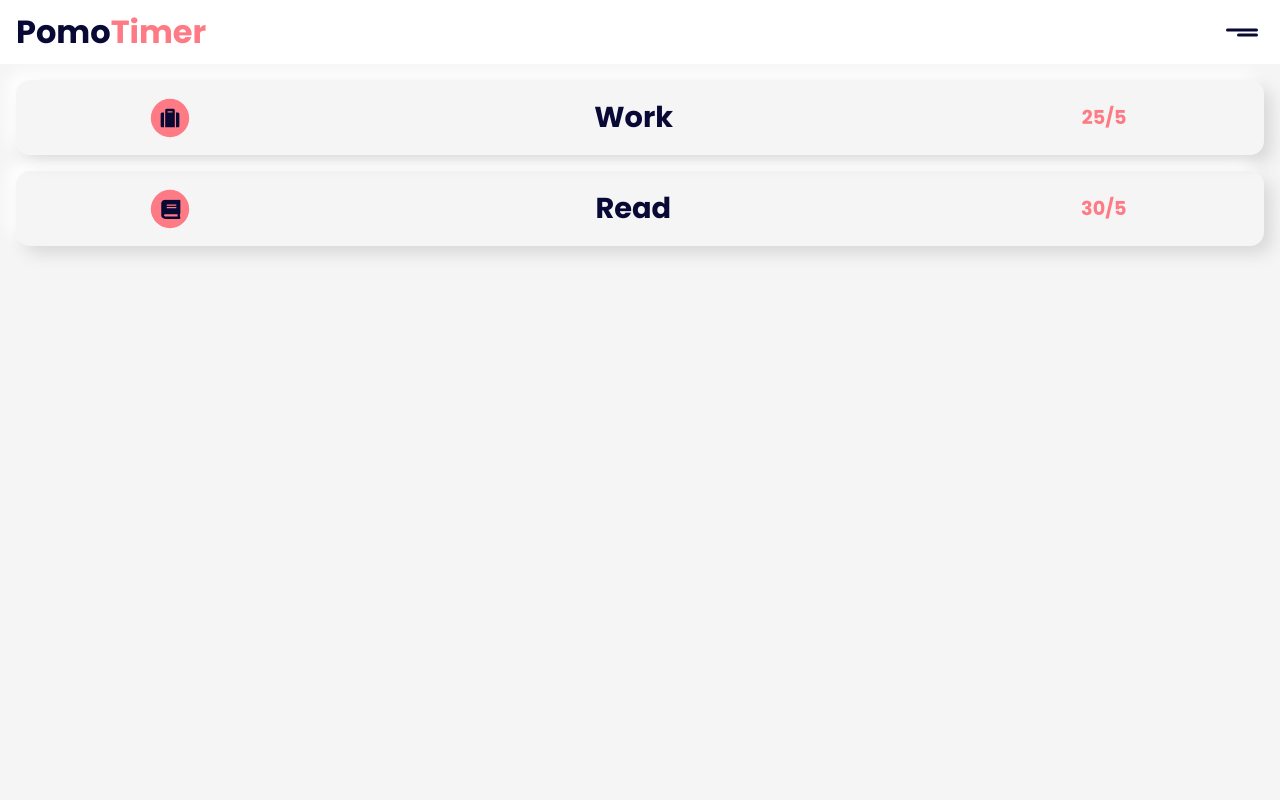
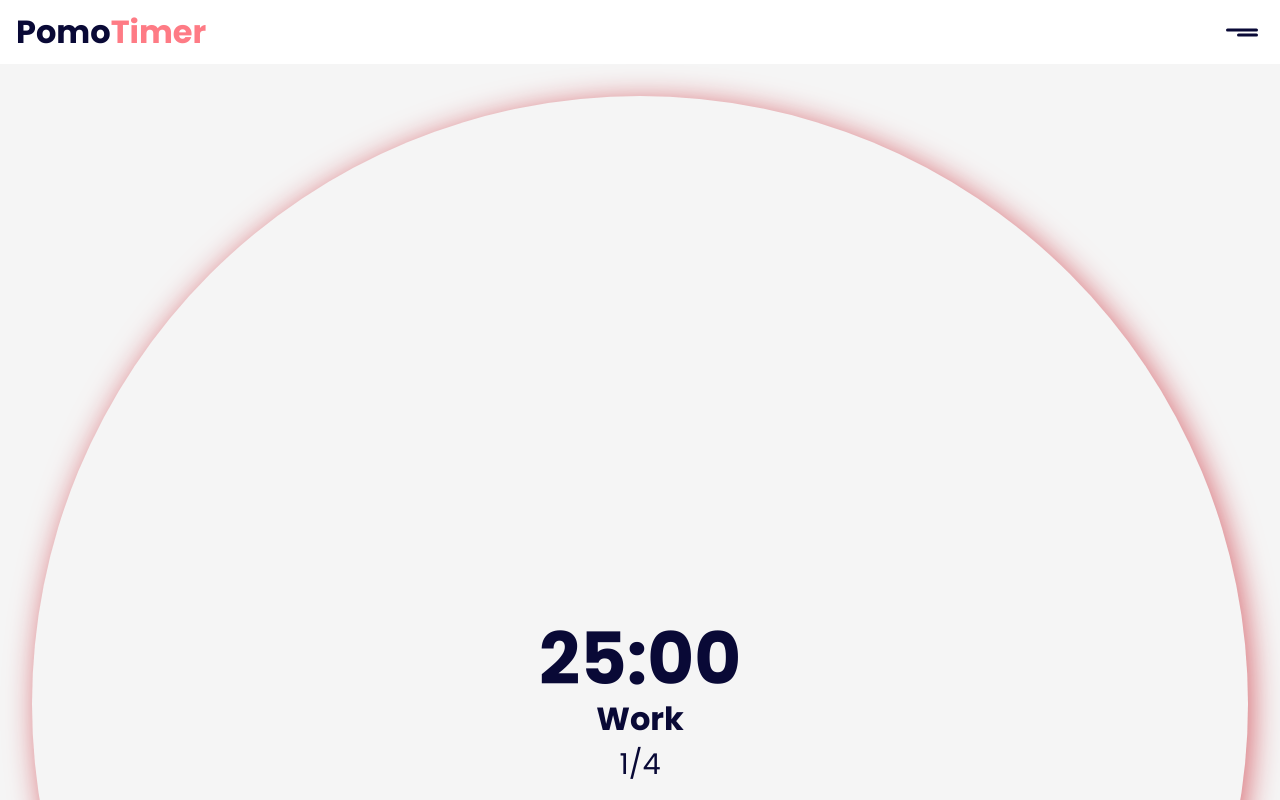
Before and after one commit to javi-diaz47/pomotimer, a Next.js app: page / in a window 1280 px wide. Shown: the top 800 px of the page. Built offline with nearby package versions, Linux system fonts and the light colour scheme.

Commit message:
feature: add timer

```diff
--- /dev/null
+++ b/components/Timer/index.jsx
@@ -0,0 +1,17 @@
+import styles from '@styles/components/Timer/index.module.css';
+
+function Timer() {
+  return (
+    <section className={styles.timer_wrapper}>
+      <article className={styles.timer}>
+        <div>
+          <h2>25:00</h2>
+          <span className={styles.timer_name}>Work</span>
+          <span className={styles.timer_sections}>1/4</span>
+        </div>
+     </article>
+   </section>
+  );
+}
+
+export { Timer };
--- a/pages/index.jsx
+++ b/pages/index.jsx
@@ -1,3 +1,4 @@
+import { Timer } from '@components/Timer';
 import Head from 'next/head';
 import { Cards } from '../components/Cards';
 import { Header } from '../components/Header';
@@ -12,8 +13,9 @@ export default function Home() {
         <link rel="icon" href="/favicon.ico" />
       </Head>
 
-      <Header />
       <main className={styles.main}>
+        <Header />
+        <Timer />
         <Cards />
       </main>
     </div>
--- a/styles/Home.module.css
+++ b/styles/Home.module.css
@@ -1,6 +1,8 @@
 .main {
+  display: grid;
+  gap: 2rem;
+}
 
-}
 
 .cards {
   display: grid;
--- /dev/null
+++ b/styles/components/Timer/index.module.css
@@ -0,0 +1,44 @@
+.timer_wrapper {
+  width: 100%;
+  display: flex;
+  justify-content: center;
+}
+
+.timer {
+  width: calc(100% - 4rem);
+  aspect-ratio: 1/1;
+  border-radius: 50%;
+  box-shadow: 4px 4px 30px #D86971;
+  display: grid;
+  place-content: center;
+  /* grid-template-rows: 1fr .6fr .4fr; */
+  /* display: flex;
+  flex-direction: column;
+  align-items: center;
+  justify-content: center; */
+  font-weight: bold;
+}
+
+.timer div {
+  display: grid;
+  justify-content: center;
+}
+
+.timer h2 {
+  font-size: 4.5rem;
+  line-height: 4.5rem;
+  margin: 0;
+}
+
+.timer div span {
+  text-align: center;
+}
+
+.timer_name {
+  font-size: 2rem;
+}
+
+.timer_sections {
+  font-size: 1.8rem;
+  font-weight: normal;
+}
```
